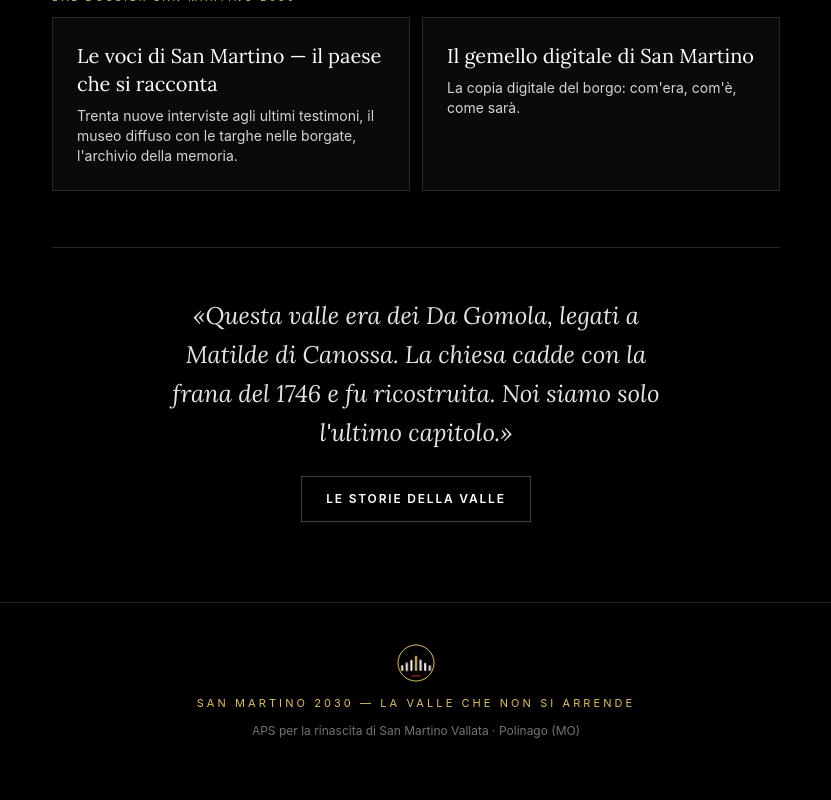
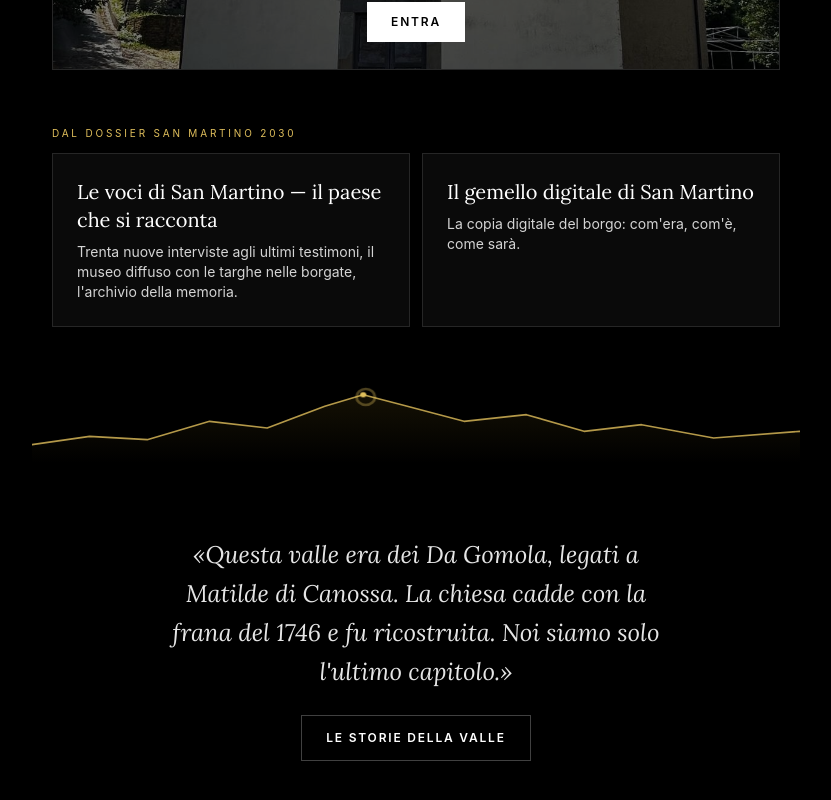
Before and after one commit to UbiDefuit/san-martino, a React (Vite) app: page / in a window 1280 px wide. Shown: the part 1974-2774 px from the top of the page, without its empty margins (224-1055 px from the left). Before the commit the page ends 2753 px from the top, so only its background shows below. Built offline with nearby package versions, Linux system fonts and the light colour scheme.

Commit message:
Il crinale che si disegna: il profilo della valle si traccia allo scroll, con il punto d'oro del paese che pulsa

```diff
--- a/App.tsx
+++ b/App.tsx
@@ -85,6 +85,30 @@ function useReveal() {
 }
 
 const HERO_LOOPS = ['./hero-voci.mp4', './hero-voci-2.mp4', './hero-voci-3.mp4', './hero-voci-4.mp4', './hero-voci-5.mp4', './hero-voci-6.mp4'];
+
+
+/* il crinale che si disegna: il profilo della valle tracciato a inchiostro allo scroll */
+function Crinale({ label }: { label?: string }) {
+  return (
+    <div className="reveal ridge -mx-5 select-none" aria-hidden="true">
+      <svg viewBox="0 0 800 96" preserveAspectRatio="none" className="block w-full h-16 sm:h-20">
+        <defs>
+          <linearGradient id="ridgeMist" x1="0" y1="0" x2="0" y2="1">
+            <stop offset="0%" stopColor="#C9A227" stopOpacity="0.10" />
+            <stop offset="100%" stopColor="#C9A227" stopOpacity="0" />
+          </linearGradient>
+        </defs>
+        <path className="ridge-mist" fill="url(#ridgeMist)" stroke="none"
+          d="M0,74 L60,64 L120,68 L185,46 L245,54 L305,28 L345,14 L385,26 L450,46 L515,38 L575,58 L635,50 L710,66 L800,58 L800,96 L0,96 Z" />
+        <path className="ridge-path"
+          d="M0,74 L60,64 L120,68 L185,46 L245,54 L305,28 L345,14 L385,26 L450,46 L515,38 L575,58 L635,50 L710,66 L800,58" />
+        <circle className="ridge-dot" cx="345" cy="14" r="3.2" />
+        <circle className="ridge-dot ridge-eco" cx="345" cy="14" r="3.2" />
+        {label && <text className="ridge-label" x="345" y="7" textAnchor="middle">{label}</text>}
+      </svg>
+    </div>
+  );
+}
 
 function Home() {
   useReveal();
@@ -231,6 +255,8 @@ function Home() {
         ))}
       </section>
 
+      <Crinale label="San Martino Vallata" />
+
       <section className="reveal">
         <a href="#/gemello" className="block group">
           <div className="relative overflow-hidden border border-neutral-800 hover:border-[#C9A227] transition">
@@ -259,7 +285,9 @@ function Home() {
         </div>
       </section>
 
-      <section className="reveal text-center border-t border-neutral-800 pt-12">
+      <Crinale />
+
+      <section className="reveal text-center pt-4">
         <p className="font-display italic text-2xl text-neutral-200 max-w-lg mx-auto leading-relaxed">
           «Questa valle era dei Da Gomola, legati a Matilde di Canossa. La chiesa cadde con la frana del 1746 e fu ricostruita. Noi siamo solo l'ultimo capitolo.»
         </p>
--- a/index.css
+++ b/index.css
@@ -197,3 +197,32 @@ html.light ::-webkit-scrollbar-thumb { background: linear-gradient(180deg, #8a6a
   background: radial-gradient(360px circle at var(--mx,50%) var(--my,50%), rgba(224,191,92,.14), transparent 65%);
   transition: opacity .45s ease; }
 .lift:hover::after { opacity: 1; }
+
+/* ---------- il crinale che si disegna ---------- */
+.ridge-path { fill: none; stroke: rgba(224,191,92,.8); stroke-width: 1.6;
+  stroke-linecap: round; stroke-linejoin: round; vector-effect: non-scaling-stroke;
+  stroke-dasharray: 1400; stroke-dashoffset: 1400; }
+.ridge.reveal-in .ridge-path { animation: ridgeDraw 2.4s cubic-bezier(.4,0,.2,1) .1s forwards; }
+@keyframes ridgeDraw { to { stroke-dashoffset: 0; } }
+.ridge-mist { opacity: 0; transition: opacity 1.4s ease 1.6s; }
+.ridge.reveal-in .ridge-mist { opacity: 1; }
+.ridge-dot { fill: #E0BF5C; opacity: 0; }
+.ridge.reveal-in .ridge-dot { animation: ridgeDotIn .6s ease 2.1s forwards; }
+@keyframes ridgeDotIn { from { opacity: 0; transform: scale(.3); transform-box: fill-box; transform-origin: center; }
+  to { opacity: 1; transform: scale(1); } }
+.ridge-eco { fill: none; stroke: #E0BF5C; stroke-width: 1; }
+.ridge.reveal-in .ridge-eco { animation: ridgeEco 2.8s ease-out 2.5s infinite; }
+@keyframes ridgeEco { 0% { opacity: .8; transform: scale(1); transform-box: fill-box; transform-origin: center; }
+  70% { opacity: 0; transform: scale(4.5); } 100% { opacity: 0; transform: scale(4.5); } }
+.ridge-label { fill: rgba(224,191,92,.85); font-size: 7px; letter-spacing: .22em; text-transform: uppercase;
+  opacity: 0; transition: opacity .9s ease 2.4s; }
+.ridge.reveal-in .ridge-label { opacity: 1; }
+html.light .ridge-path { stroke: rgba(138,106,17,.85); }
+html.light .ridge-dot { fill: #8a6a11; }
+html.light .ridge-eco { stroke: #8a6a11; }
+html.light .ridge-label { fill: rgba(138,106,17,.95); }
+@media (prefers-reduced-motion: reduce) {
+  .ridge-path { stroke-dashoffset: 0; animation: none; }
+  .ridge-dot, .ridge-label, .ridge-mist { opacity: 1; animation: none; }
+  .ridge-eco { display: none; }
+}
--- a/public/service-worker.js
+++ b/public/service-worker.js
@@ -1,5 +1,5 @@
 // PWA piattaforma San Martino 2030 — network-first con riserva offline
-const CACHE = 'sm2030-v85';
+const CACHE = 'sm2030-v86';
 const PRECACHE = ['./', './index.html', './manifest.json', './icon-512.png', './icona-app.svg', './canonica.jpg', './stemma-polinago.png'];
 
 self.addEventListener('install', (e) => {
```
